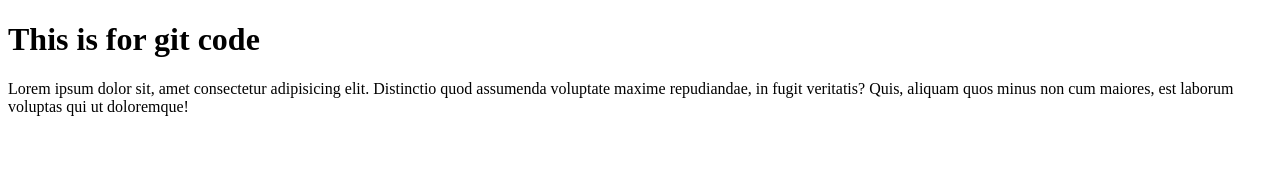
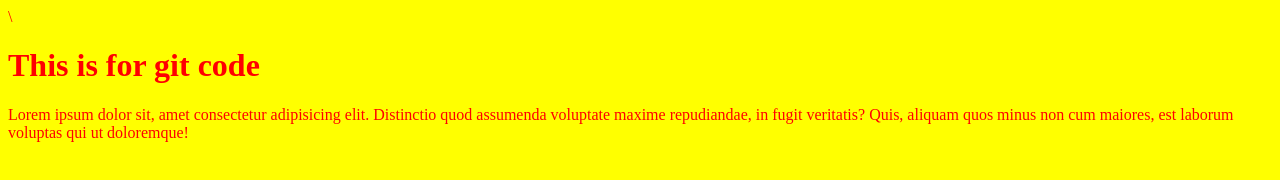
Before and after one commit to Khorshed30/my_first_repo, a plain HTML site: page index.html in a window 1280 px wide. Drawn offline with Linux system fonts and the light colour scheme.

Commit message:
added cssh

```diff
--- a/index.html
+++ b/index.html
@@ -4,7 +4,8 @@
     <meta charset="UTF-8">
     <meta http-equiv="X-UA-Compatible" content="IE=edge">
     <meta name="viewport" content="width=device-width, initial-scale=1.0">
-    <title>My First Github repo</title>
+    <title>My First Github repo</title>\
+    <link rel="stylesheet" href="style.css">
 </head>
 <body>
     <h1>This is for git code</h1>
--- /dev/null
+++ b/style.css
@@ -0,0 +1,4 @@
+body{
+    background-color: yellow;
+    color: red;
+}
```
